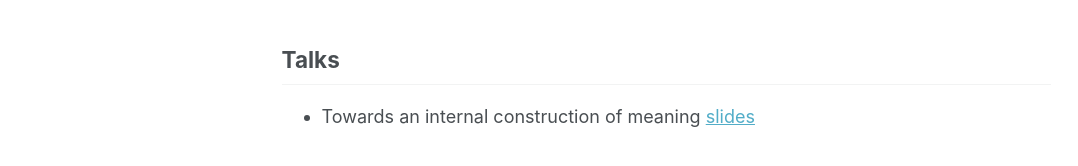
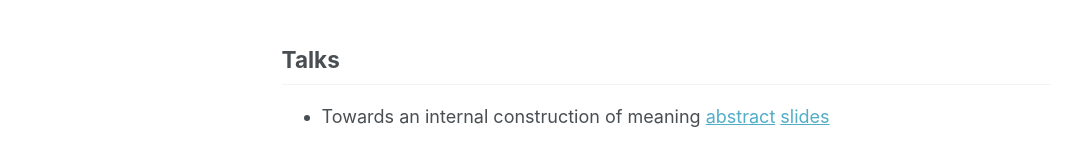
Before and after one commit to sdspmon/sdspmon.github.io, a Jekyll site: the page built from _pages/about.md, in a window 1280 px wide and 926 px high. Shown: the part 589-755 px from the top of the window, without its empty margins (0-1078 px from the left). Built offline with Jekyll 4.4.1, drawn with Linux system fonts in a browser that asks for light colours; a script that is not in the unit is left out.

Commit message:
Update about.md

```diff
--- a/_pages/about.md
+++ b/_pages/about.md
@@ -17,4 +17,4 @@ My research lies at the interface of category theory, logic, and algebraic topol
 
 ## Talks
 
-- Towards an internal construction of meaning  [slides](https://github.com/user-attachments/files/22466240/InternalConstruction.pdf)
+- Towards an internal construction of meaning [abstract]() [slides](https://github.com/user-attachments/files/22466240/InternalConstruction.pdf)
```
